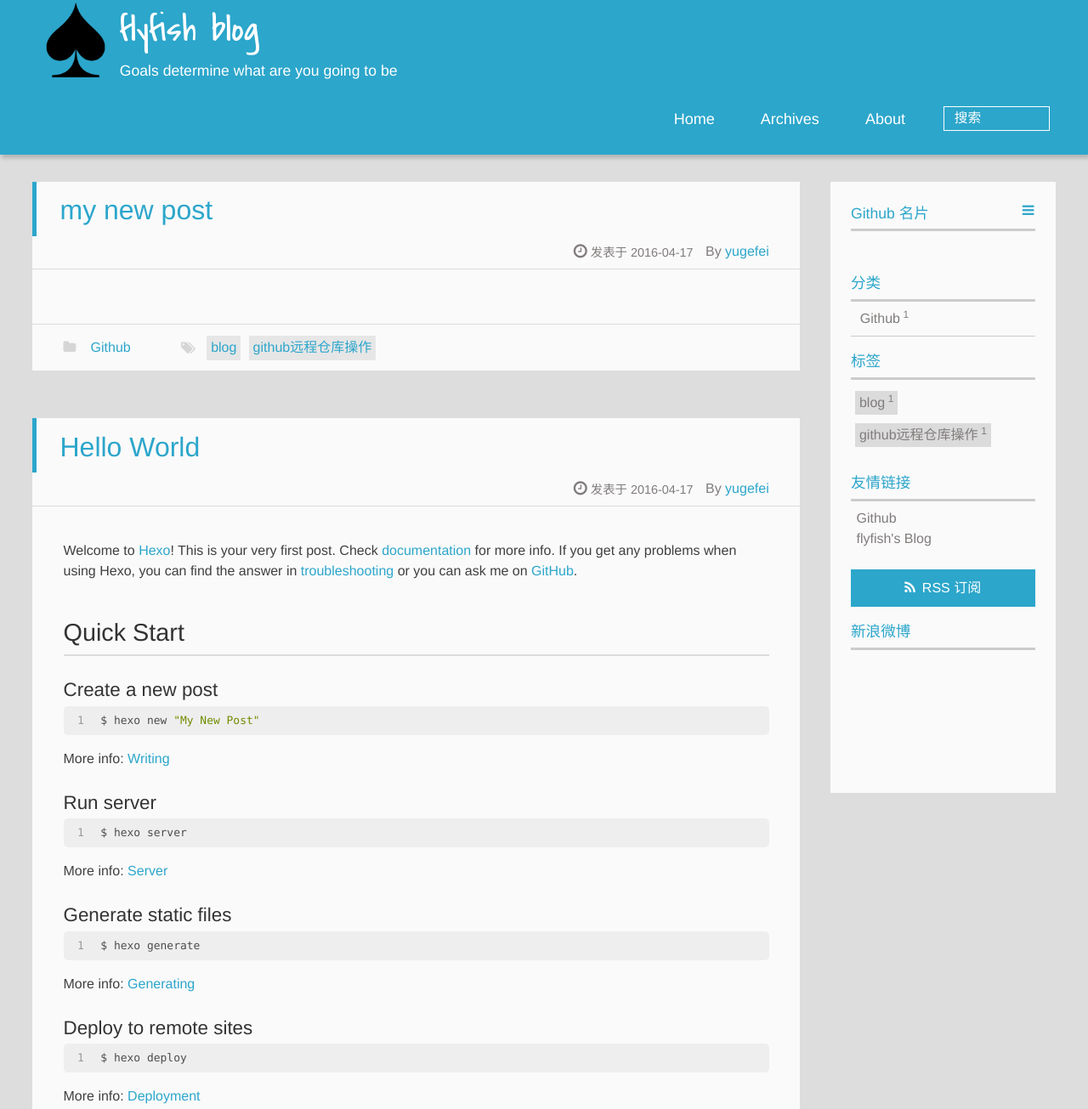
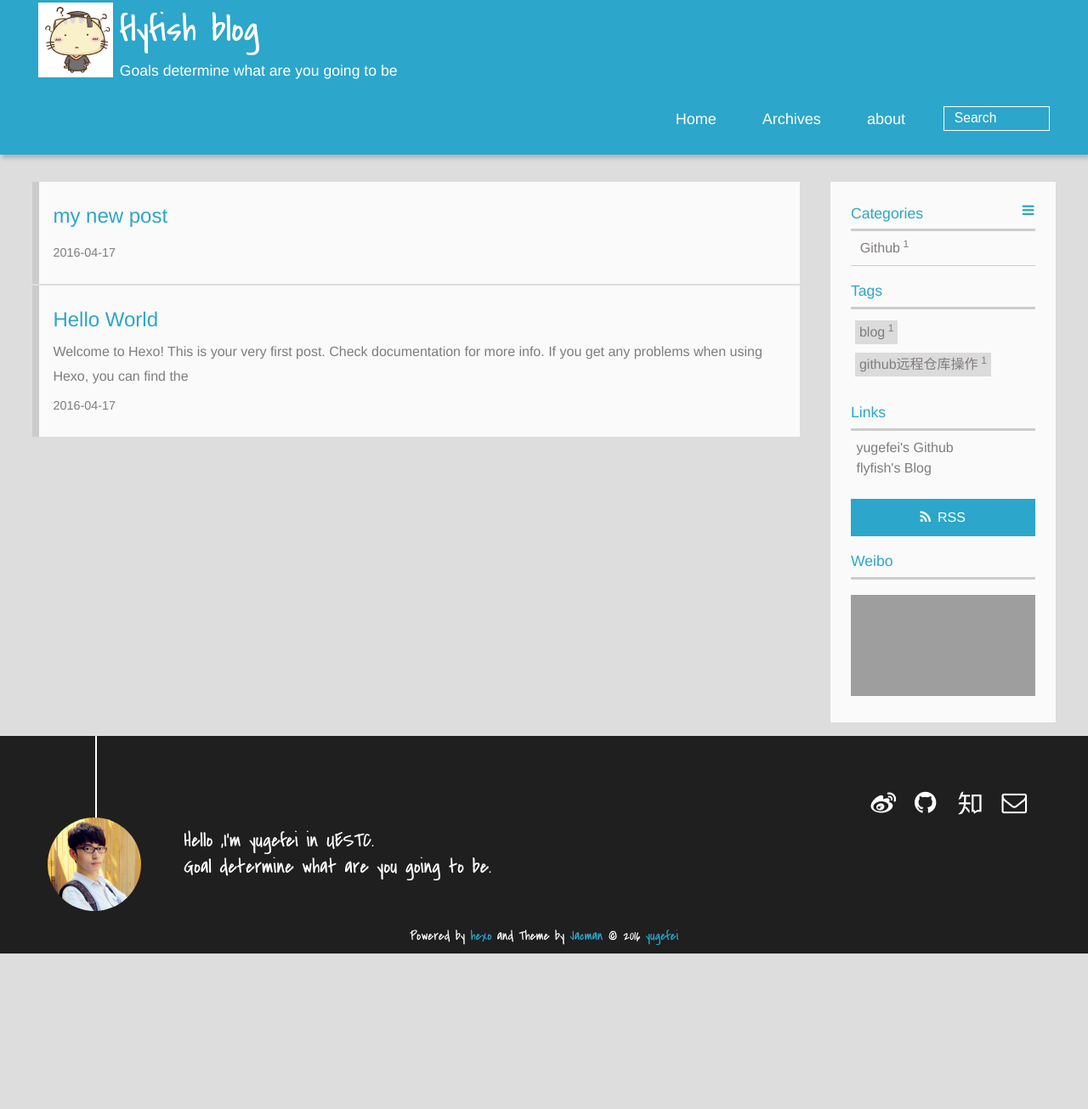
Before and after one commit to yugefei/yugefei.github.io, a plain HTML site: page index.html in a window 1280 px wide. Shown: the part 26-1331 px from the top of the page at 85% size. After the commit the page ends 1148 px from the top, so only its background shows below. Drawn offline with Linux system fonts and the light colour scheme; grey boxes are pictures that could not be loaded; a script that the page names is missing.

Commit message:
Site updated: 2016-04-18 16:51:47

```diff
--- a/2016/04/17/hello-world/index.html
+++ b/2016/04/17/hello-world/index.html
@@ -44,14 +44,14 @@ Quick">
 <div>
 
 			<div id="imglogo">
-				<a href="/"><img src="/img/logo.png" alt="flyfish blog" title="flyfish blog"/></a>
+				<a href="/"><img src="/img/ygf.jpg" alt="flyfish blog" title="flyfish blog"/></a>
 			</div>
 
 			<div id="textlogo">
 				<h1 class="site-name"><a href="/" title="flyfish blog">flyfish blog</a></h1>
 				<h2 class="blog-motto">Goals determine what are you going to be</h2>
 			</div>
-			<div class="navbar"><a class="navbutton navmobile" href="#" title="菜单">
+			<div class="navbar"><a class="navbutton navmobile" href="#" title="Menu">
 			</a></div>
 			<nav class="animated">
 				<ul>
@@ -61,13 +61,13 @@ Quick">
 
 						<li><a href="/archives">Archives</a></li>
 
-						<li><a href="/about">About</a></li>
+						<li><a href="/hahah">about</a></li>
 
 					<li>
 
 					<form class="search" action="//google.com/search" method="get" accept-charset="utf-8">
 						<label>Search</label>
-						<input type="search" id="search" name="q" autocomplete="off" maxlength="20" placeholder="搜索" />
+						<input type="search" id="search" name="q" autocomplete="off" maxlength="20" placeholder="Search" />
 						<input type="hidden" name="q" value="site:yoursite.com">
 					</form>
 
@@ -90,14 +90,14 @@ Quick">
 		<a href="/about" title="yugefei" target="_blank" itemprop="author">yugefei</a>
 
   <p class="article-time">
-    <time datetime="2016-04-17T05:59:15.582Z" itemprop="datePublished"> 发表于 2016-04-17</time>
+    <time datetime="2016-04-17T05:59:15.582Z" itemprop="datePublished"> Published 2016-04-17</time>
 
   </p>
 </header>
 	<div class="article-content">
 
 		<div id="toc" class="toc-article">
-			<strong class="toc-title">文章目录</strong>
+			<strong class="toc-title">Contents</strong>
 
 			<ol class="toc"><li class="toc-item toc-level-2"><a class="toc-link" href="#Quick-Start"><span class="toc-number">1.</span> <span class="toc-text">Quick Start</span></a><ol class="toc-child"><li class="toc-item toc-level-3"><a class="toc-link" href="#Create-a-new-post"><span class="toc-number">1.1.</span> <span class="toc-text">Create a new post</span></a></li><li class="toc-item toc-level-3"><a class="toc-link" href="#Run-server"><span class="toc-number">1.2.</span> <span class="toc-text">Run server</span></a></li><li class="toc-item toc-level-3"><a class="toc-link" href="#Generate-static-files"><span class="toc-number">1.3.</span> <span class="toc-text">Generate static files</span></a></li><li class="toc-item toc-level-3"><a class="toc-link" href="#Deploy-to-remote-sites"><span class="toc-number">1.4.</span> <span class="toc-text">Deploy to remote sites</span></a></li></ol></li></ol>
 
@@ -149,34 +149,28 @@ Quick">
 </nav>
 
 
+<section id="comments" class="comment">
+	<div class="ds-thread" data-thread-key="2016/04/17/hello-world/" data-title="Hello World" data-url="http://yoursite.com/2016/04/17/hello-world/"></div>
+</section>
+
 
 </div>
-      <div class="openaside"><a class="navbutton" href="#" title="显示侧边栏"></a></div>
+      <div class="openaside"><a class="navbutton" href="#" title="Show Sidebar"></a></div>
 
   <div id="toc" class="toc-aside">
-  <strong class="toc-title">文章目录</strong>
+  <strong class="toc-title">Contents</strong>
 
  <ol class="toc"><li class="toc-item toc-level-2"><a class="toc-link" href="#Quick-Start"><span class="toc-number">1.</span> <span class="toc-text">Quick Start</span></a><ol class="toc-child"><li class="toc-item toc-level-3"><a class="toc-link" href="#Create-a-new-post"><span class="toc-number">1.1.</span> <span class="toc-text">Create a new post</span></a></li><li class="toc-item toc-level-3"><a class="toc-link" href="#Run-server"><span class="toc-number">1.2.</span> <span class="toc-text">Run server</span></a></li><li class="toc-item toc-level-3"><a class="toc-link" href="#Generate-static-files"><span class="toc-number">1.3.</span> <span class="toc-text">Generate static files</span></a></li><li class="toc-item toc-level-3"><a class="toc-link" href="#Deploy-to-remote-sites"><span class="toc-number">1.4.</span> <span class="toc-text">Deploy to remote sites</span></a></li></ol></li></ol>
 
   </div>
 
 <div id="asidepart">
-<div class="closeaside"><a class="closebutton" href="#" title="隐藏侧边栏"></a></div>
+<div class="closeaside"><a class="closebutton" href="#" title="Hide Sidebar"></a></div>
 <aside class="clearfix">
 
 
-<div class="github-card">
-<p class="asidetitle">Github 名片</p>
-<div class="github-card" data-github="http://github.com/yugefei" data-width="220" data-height="119" data-theme="medium">
-<script type="text/javascript" src="//cdn.jsdelivr.net/github-cards/latest/widget.js" ></script>
-</div>
-  </div>
-
-
-
-
 <div class="categorieslist">
-	<p class="asidetitle">分类</p>
+	<p class="asidetitle">Categories</p>
 		<ul>
 
 
@@ -189,7 +183,7 @@ Quick">
 
 
 <div class="tagslist">
-	<p class="asidetitle">标签</p>
+	<p class="asidetitle">Tags</p>
 		<ul class="clearfix">
 
 
@@ -205,12 +199,12 @@ Quick">
 
 
   <div class="linkslist">
-  <p class="asidetitle">友情链接</p>
+  <p class="asidetitle">Links</p>
     <ul>
 
           <li>
 
-            	<a href="https://github.com/yugefei" target="_blank" title="一个面向程序员交流分享的新一代社区">Github</a>
+            	<a href="https://github.com/yugefei" target="_blank" title="一个面向程序员交流分享的新一代社区">yugefei&#39;s Github</a>
 
           </li>
 
@@ -227,11 +221,11 @@ Quick">
 
 
   <div class="rsspart">
-	<a href="/atom.xml" target="_blank" title="rss">RSS 订阅</a>
+	<a href="/atom.xml" target="_blank" title="rss">RSS</a>
 </div>
 
   <div class="weiboshow">
-  <p class="asidetitle">新浪微博</p>
+  <p class="asidetitle">Weibo</p>
     <iframe width="100%" height="119" class="share_self"  frameborder="0" scrolling="no" src="http://widget.weibo.com/weiboshow/index.php?language=&width=0&height=119&fansRow=2&ptype=1&speed=0&skin=9&isTitle=1&noborder=1&isWeibo=0&isFans=0&uid=null&verifier=98954fb1&dpc=1"></iframe>
 </div>
 
@@ -248,7 +242,7 @@ Quick">
 
 
 	<section class="info">
-		<p> Hello ,I&#39;m fly fish in UESTC. <br/>
+		<p> Hello ,I&#39;m yugefei in UESTC. <br/>
 			Goal determine what are you going to be.</p>
 	</section>
 
@@ -419,6 +413,18 @@ $(document).ready(function(){
 
 
 
+<script type="text/javascript">
+  var duoshuoQuery = {short_name:"gefei"};
+  (function() {
+    var ds = document.createElement('script');
+    ds.type = 'text/javascript';ds.async = true;
+    ds.src = '//static.duoshuo.com/embed.js';
+    ds.charset = 'UTF-8';
+    (document.getElementsByTagName('head')[0]
+    || document.getElementsByTagName('body')[0]).appendChild(ds);
+  })();
+</script>
+
 
 
 
@@ -469,7 +475,7 @@ var _hmt = _hmt || [];
 <!-- Totop Begin -->
 
 	<div id="totop">
-	<a title="返回顶部"><img src="/img/scrollup.png"/></a>
+	<a title="Back to Top"><img src="/img/scrollup.png"/></a>
 	</div>
 	<script src="/js/totop.js"></script>
 
--- a/index.html
+++ b/index.html
@@ -40,14 +40,14 @@
 <div>
 
 			<div id="imglogo">
-				<a href="/"><img src="/img/logo.png" alt="flyfish blog" title="flyfish blog"/></a>
+				<a href="/"><img src="/img/ygf.jpg" alt="flyfish blog" title="flyfish blog"/></a>
 			</div>
 
 			<div id="textlogo">
 				<h1 class="site-name"><a href="/" title="flyfish blog">flyfish blog</a></h1>
 				<h2 class="blog-motto">Goals determine what are you going to be</h2>
 			</div>
-			<div class="navbar"><a class="navbutton navmobile" href="#" title="菜单">
+			<div class="navbar"><a class="navbutton navmobile" href="#" title="Menu">
 			</a></div>
 			<nav class="animated">
 				<ul>
@@ -57,13 +57,13 @@
 
 						<li><a href="/archives">Archives</a></li>
 
-						<li><a href="/about">About</a></li>
+						<li><a href="/hahah">about</a></li>
 
 					<li>
 
 					<form class="search" action="//google.com/search" method="get" accept-charset="utf-8">
 						<label>Search</label>
-						<input type="search" id="search" name="q" autocomplete="off" maxlength="20" placeholder="搜索" />
+						<input type="search" id="search" name="q" autocomplete="off" maxlength="20" placeholder="Search" />
 						<input type="hidden" name="q" value="site:yoursite.com">
 					</form>
 
@@ -76,58 +76,19 @@
       <div id="main">
 
 
+<section class="post" itemscope itemprop="blogitem">
 
-    <article class="post-expand post" itemprop="articleBody">
-        <header class="article-info clearfix">
-  <h1 itemprop="name">
+    <a href="/2016/04/17/my-new-post/" title="my new post" itemprop="url">
 
-      <a href="/2016/04/17/my-new-post/" title="my new post" itemprop="url">my new post</a>
-  </h1>
-  <p class="article-author">By
-
-		<a href="/about" title="yugefei" target="_blank" itemprop="author">yugefei</a>
-
-  <p class="article-time">
-    <time datetime="2016-04-17T07:00:53.000Z" itemprop="datePublished"> 发表于 2016-04-17</time>
-
-  </p>
-</header>
-    <div class="article-content">
+    <h1 itemprop="name">my new post</h1>
 
 
+           <p itemprop="description" ></p>
 
 
-        <p class="article-more-link">
-
-       </p>
-    </div>
-    <footer class="article-footer clearfix">
-<div class="article-catetags">
-
-<div class="article-categories">
-  <span></span>
-  <a class="article-category-link" href="/categories/Github/">Github</a>
-</div>
-
-
-  <div class="article-tags">
-
-  <span></span> <a href="/tags/blog/">blog</a><a href="/tags/github远程仓库操作/">github远程仓库操作</a>
-  </div>
-
-</div>
-
-
-
-
-<div class="comments-count">
-
-</div>
-
-</footer>
-
-
-    </article>
+    <time datetime="2016-04-17T07:00:53.000Z" itemprop="datePublished">2016-04-17</time>
+  </a>
+</section>
 
 
 
@@ -135,57 +96,19 @@
 
 
 
+<section class="post" itemscope itemprop="blogitem">
 
-    <article class="post-expand post" itemprop="articleBody">
-        <header class="article-info clearfix">
-  <h1 itemprop="name">
+    <a href="/2016/04/17/hello-world/" title="Hello World" itemprop="url">
 
-      <a href="/2016/04/17/hello-world/" title="Hello World" itemprop="url">Hello World</a>
-  </h1>
-  <p class="article-author">By
-
-		<a href="/about" title="yugefei" target="_blank" itemprop="author">yugefei</a>
-
-  <p class="article-time">
-    <time datetime="2016-04-17T05:59:15.582Z" itemprop="datePublished"> 发表于 2016-04-17</time>
-
-  </p>
-</header>
-    <div class="article-content">
-
-        <p>Welcome to <a href="https://hexo.io/" target="_blank" rel="external">Hexo</a>! This is your very first post. Check <a href="https://hexo.io/docs/" target="_blank" rel="external">documentation</a> for more info. If you get any problems when using Hexo, you can find the answer in <a href="https://hexo.io/docs/troubleshooting.html" target="_blank" rel="external">troubleshooting</a> or you can ask me on <a href="https://github.com/hexojs/hexo/issues" target="_blank" rel="external">GitHub</a>.</p>
-<h2 id="Quick-Start"><a href="#Quick-Start" class="headerlink" title="Quick Start"></a>Quick Start</h2><h3 id="Create-a-new-post"><a href="#Create-a-new-post" class="headerlink" title="Create a new post"></a>Create a new post</h3><figure class="highlight bash"><table><tr><td class="gutter"><pre><span class="line">1</span><br></pre></td><td class="code"><pre><span class="line">$ hexo new <span class="string">"My New Post"</span></span><br></pre></td></tr></table></figure>
-<p>More info: <a href="https://hexo.io/docs/writing.html" target="_blank" rel="external">Writing</a></p>
-<h3 id="Run-server"><a href="#Run-server" class="headerlink" title="Run server"></a>Run server</h3><figure class="highlight bash"><table><tr><td class="gutter"><pre><span class="line">1</span><br></pre></td><td class="code"><pre><span class="line">$ hexo server</span><br></pre></td></tr></table></figure>
-<p>More info: <a href="https://hexo.io/docs/server.html" target="_blank" rel="external">Server</a></p>
-<h3 id="Generate-static-files"><a href="#Generate-static-files" class="headerlink" title="Generate static files"></a>Generate static files</h3><figure class="highlight bash"><table><tr><td class="gutter"><pre><span class="line">1</span><br></pre></td><td class="code"><pre><span class="line">$ hexo generate</span><br></pre></td></tr></table></figure>
-<p>More info: <a href="https://hexo.io/docs/generating.html" target="_blank" rel="external">Generating</a></p>
-<h3 id="Deploy-to-remote-sites"><a href="#Deploy-to-remote-sites" class="headerlink" title="Deploy to remote sites"></a>Deploy to remote sites</h3><figure class="highlight bash"><table><tr><td class="gutter"><pre><span class="line">1</span><br></pre></td><td class="code"><pre><span class="line">$ hexo deploy</span><br></pre></td></tr></table></figure>
-<p>More info: <a href="https://hexo.io/docs/deployment.html" target="_blank" rel="external">Deployment</a></p>
+    <h1 itemprop="name">Hello World</h1>
 
 
-
-        <p class="article-more-link">
-
-       </p>
-    </div>
-    <footer class="article-footer clearfix">
-<div class="article-catetags">
+           <p itemprop="description" >Welcome to Hexo! This is your very first post. Check documentation for more info. If you get any problems when using Hexo, you can find the </p>
 
 
-</div>
-
-
-
-
-<div class="comments-count">
-
-</div>
-
-</footer>
-
-
-    </article>
+    <time datetime="2016-04-17T05:59:15.582Z" itemprop="datePublished">2016-04-17</time>
+  </a>
+</section>
 
 
 
@@ -194,25 +117,15 @@
 
 
 </div>
-      <div class="openaside"><a class="navbutton" href="#" title="显示侧边栏"></a></div>
+      <div class="openaside"><a class="navbutton" href="#" title="Show Sidebar"></a></div>
 
 <div id="asidepart">
-<div class="closeaside"><a class="closebutton" href="#" title="隐藏侧边栏"></a></div>
+<div class="closeaside"><a class="closebutton" href="#" title="Hide Sidebar"></a></div>
 <aside class="clearfix">
 
 
-<div class="github-card">
-<p class="asidetitle">Github 名片</p>
-<div class="github-card" data-github="http://github.com/yugefei" data-width="220" data-height="119" data-theme="medium">
-<script type="text/javascript" src="//cdn.jsdelivr.net/github-cards/latest/widget.js" ></script>
-</div>
-  </div>
-
-
-
-
 <div class="categorieslist">
-	<p class="asidetitle">分类</p>
+	<p class="asidetitle">Categories</p>
 		<ul>
 
 
@@ -225,7 +138,7 @@
 
 
 <div class="tagslist">
-	<p class="asidetitle">标签</p>
+	<p class="asidetitle">Tags</p>
 		<ul class="clearfix">
 
 
@@ -241,12 +154,12 @@
 
 
   <div class="linkslist">
-  <p class="asidetitle">友情链接</p>
+  <p class="asidetitle">Links</p>
     <ul>
 
           <li>
 
-            	<a href="https://github.com/yugefei" target="_blank" title="一个面向程序员交流分享的新一代社区">Github</a>
+            	<a href="https://github.com/yugefei" target="_blank" title="一个面向程序员交流分享的新一代社区">yugefei&#39;s Github</a>
 
           </li>
 
@@ -263,11 +176,11 @@
 
 
   <div class="rsspart">
-	<a href="/atom.xml" target="_blank" title="rss">RSS 订阅</a>
+	<a href="/atom.xml" target="_blank" title="rss">RSS</a>
 </div>
 
   <div class="weiboshow">
-  <p class="asidetitle">新浪微博</p>
+  <p class="asidetitle">Weibo</p>
     <iframe width="100%" height="119" class="share_self"  frameborder="0" scrolling="no" src="http://widget.weibo.com/weiboshow/index.php?language=&width=0&height=119&fansRow=2&ptype=1&speed=0&skin=9&isTitle=1&noborder=1&isWeibo=0&isFans=0&uid=null&verifier=98954fb1&dpc=1"></iframe>
 </div>
 
@@ -284,7 +197,7 @@
 
 
 	<section class="info">
-		<p> Hello ,I&#39;m fly fish in UESTC. <br/>
+		<p> Hello ,I&#39;m yugefei in UESTC. <br/>
 			Goal determine what are you going to be.</p>
 	</section>
 
@@ -423,7 +336,7 @@ var _hmt = _hmt || [];
 <!-- Totop Begin -->
 
 	<div id="totop">
-	<a title="返回顶部"><img src="/img/scrollup.png"/></a>
+	<a title="Back to Top"><img src="/img/scrollup.png"/></a>
 	</div>
 	<script src="/js/totop.js"></script>
 
```
Also changed, not shown: 2016/04/17/my-new-post/index.html (+33 -27 lines), archives/2016/04/index.html (+8 -8 lines), archives/2016/index.html (+8 -8 lines), archives/index.html (+9 -9 lines), categories/Github/index.html (+7 -7 lines), search/index.html (added, +2 -0 lines), tags/blog/index.html (+7 -7 lines), tags/github远程仓库操作/index.html (+7 -7 lines), img/bg.jpg (added), img/ygf.jpg (added).
